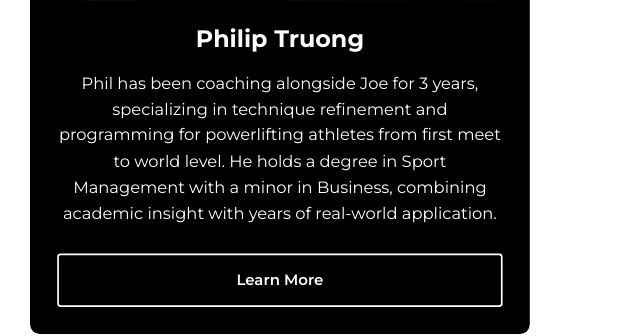
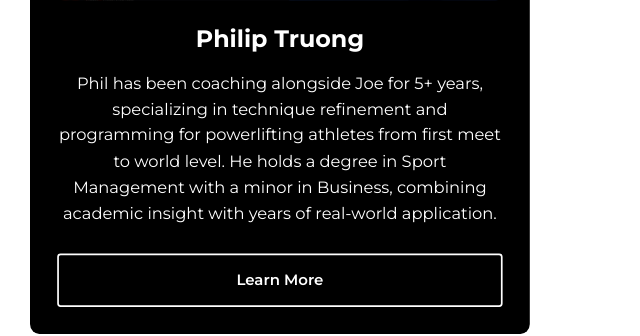
Before and after one commit to CBlanco0220/P4P-New, a plain HTML site: page about.html in a window 1280 px wide. Shown: the part 831-1167 px from the top of the page, 627-1267 px from the left. Drawn offline with Linux system fonts and the light colour scheme.

Commit message:
Update about.html

```diff
--- a/about.html
+++ b/about.html
@@ -66,7 +66,7 @@
         <img src="phil.jpg" alt="Philip Truong" class="team-photo"/>
         <h3 class="team-name">Philip Truong</h3>
         <p class="team-bio">
-          Phil has been coaching alongside Joe for 3 years, specializing in technique refinement
+          Phil has been coaching alongside Joe for 5+ years, specializing in technique refinement
           and programming for powerlifting athletes from first meet to world level. He holds a degree in Sport Management with a minor in Business, combining academic insight with years of real-world application.
         </p>
         <!-- Learn More goes to phil.html -->
```
